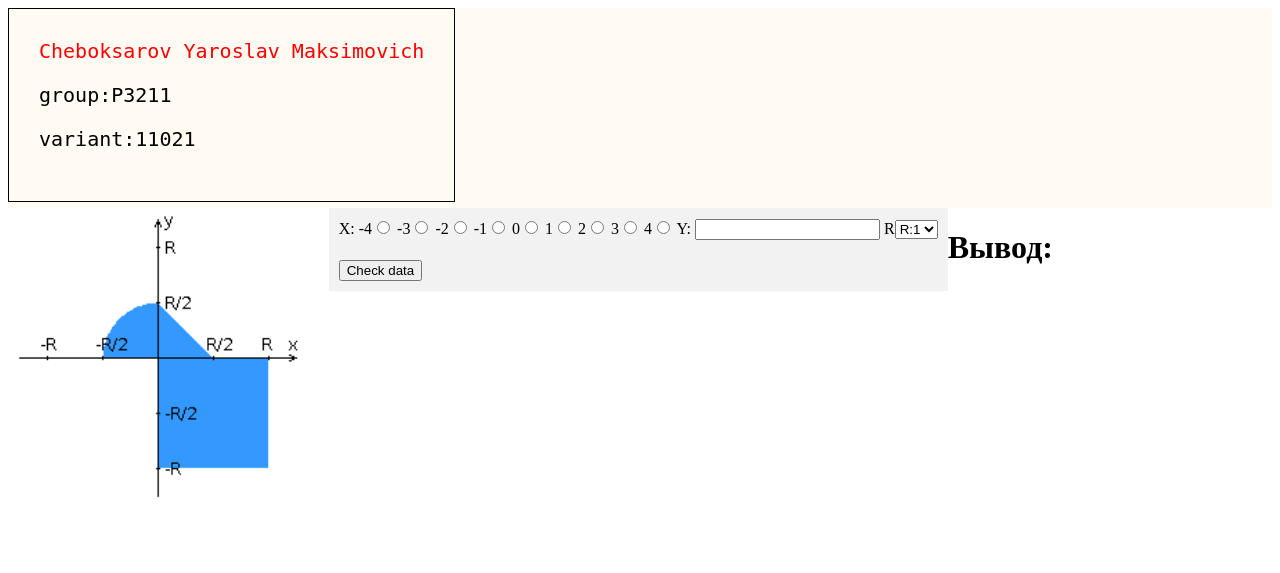
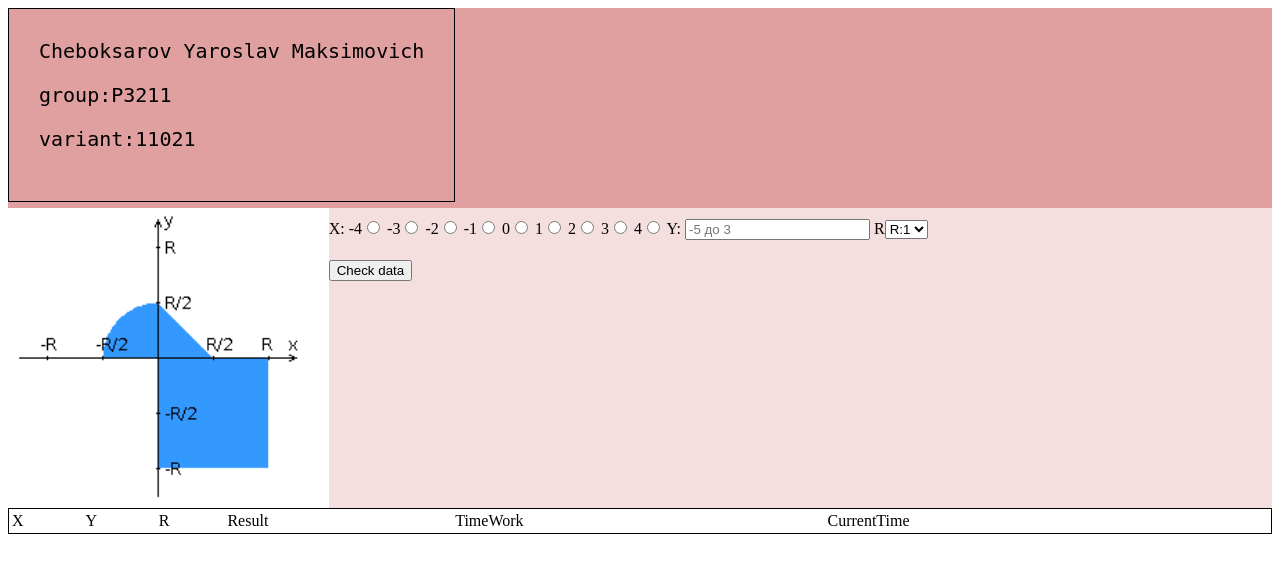
Before and after one commit to pythonistD/Web-Programming, a PHP site: page /main.html in a window 1280 px wide. Shown: the top 573 px of the page. Run offline with PHP 8.4, Linux system fonts and the light colour scheme.

Commit message:
Исправлены ошибки(множество ошибок)

```diff
--- a/css/style.css
+++ b/css/style.css
@@ -1,25 +1,22 @@
 header {
     display: block;
     height: 200px;
-    background-color: #fffbf2;
+    background-color: #e0a0a0;
 }
 
 div.text::first-line {
-    color: red;
+    color: #000000;
 }
 
 img {
     display: inline-block;
-    /* margin-left: 10px;
-    margin-right: auto;
-    padding-top: 10px; */
     float: left;
     height: 300px;
 }
 
 div.text {
     float: left;
-    border: 1px solid black;
+    border: 1px solid #000000;
     padding: 30px;
     display: block;
     font-family: monospace;
@@ -28,11 +25,6 @@ div.text {
 
 div.row {
     padding: 10px;
-}
-
-div.wrapper {
-    display: block;
-    background-color: #f2f2f2;
 }
 
 div.submit {
@@ -47,11 +39,16 @@ th {
     border: 1px solid black;
 }
 
-form {
-    display: inline-block;
-    float: left;
-}
-
-div.output {
+div.table_area {
     float: bottom;
 }
+div.main-form{
+    height:300px;
+    background-color: #f5dede;
+}
+div.table_area{
+    display: inline;
+}
+#res_table{
+    width: 100%;
+}
--- a/main.html
+++ b/main.html
@@ -1,9 +1,9 @@
 <!DOCTYPE html>
 <html lang="en" dir="ltr">
 <head>
-    <script src="validator.js"></script>
     <meta charset="utf-8">
-    <link rel="stylesheet" href="css\style.css">
+    <link rel="stylesheet" href="css/style.css">
+    <link rel="shortcut icon" type="image/jpg" href="img/favicon.ico"/>
     <title>Lab#1</title>
 </head>
 <body>
@@ -14,8 +14,8 @@
         <p>variant:11021</p>
     </div>
 </header>
-<img src="img\areas.png" alt="">
-<form class="main-form">
+<img src="img/areas.png" alt="">
+<div class="main-form">
     <div class="wrapper">
         <div class="row">
             X:
@@ -29,7 +29,7 @@
             <label for="8">3</label><input id="8" type="radio" name="x" value="3">
             <label for="9">4</label><input id="9" type="radio" name="x" value="4">
             <label for="Y">Y:</label>
-            <input id="Y" type="text" name="y">
+            <input id="Y" type="text" name="y" placeholder="-5 до 3">
 
             <label for="R">R</label><select name="R" id="R">
             <option value="1" selected>R:1</option>
@@ -43,7 +43,26 @@
             <button id="SendData">Check data</button>
         </div>
     </div>
-</form>
-<div id="out" class="output"><h1>Вывод:</h1></div>
+</div>
+<div class="outContainer">
+    <table id="res_table">
+        <thead>
+        <tr>
+            <td>X</td>
+            <td>Y</td>
+            <td>R</td>
+            <td>Result</td>
+            <td>TimeWork</td>
+            <td>CurrentTime</td>
+        </tr>
+        </thead>
+        <tbody id="results"></tbody>
+
+
+
+    </table>
+</div>
+
+<script type="text/javascript" src="validator.js"></script>
 </body>
 </html>
```
Also changed, not shown: index.php (+28 -31 lines), validator.js (+14 -19 lines), img/favicon.ico (added).
